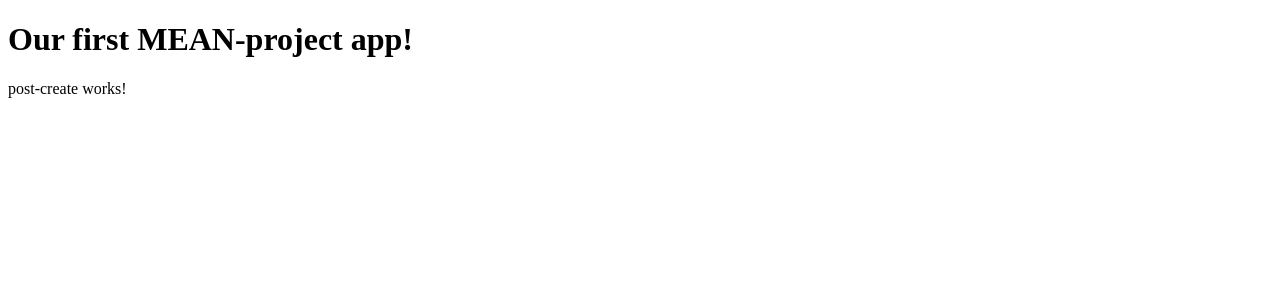
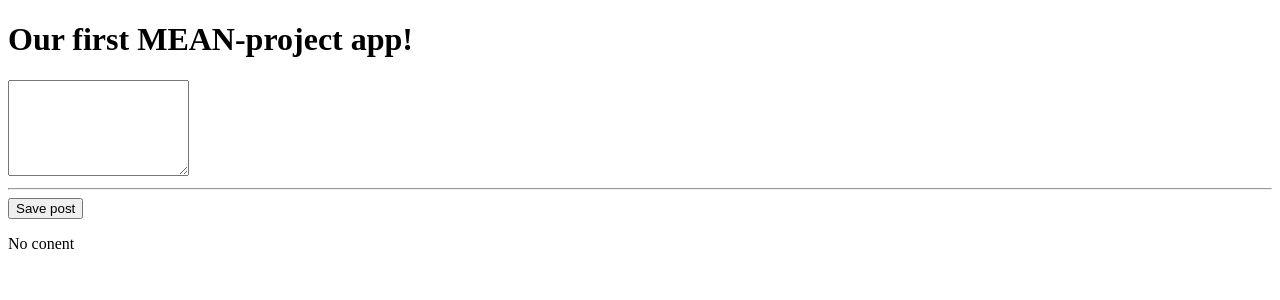
Before and after one commit to joaorelogio/MEAN-project, an Angular app: page / in a window 1280 px wide. Shown: the top 300 px of the page. Built offline with nearby package versions, Linux system fonts and the light colour scheme.

Commit message:
Working in component post-create

```diff
--- a/src/app/app.component.html
+++ b/src/app/app.component.html
@@ -4,4 +4,4 @@
 
 <app-post-create></app-post-create>
 
-<router-outlet></router-outlet>
+<!-- <router-outlet></router-outlet> -->
--- a/src/app/app.module.ts
+++ b/src/app/app.module.ts
@@ -1,5 +1,6 @@
 import { BrowserModule } from '@angular/platform-browser';
 import { NgModule } from '@angular/core';
+import { FormsModule } from '@angular/forms';
 
 import { AppRoutingModule } from './app-routing.module';
 import { AppComponent } from './app.component';
@@ -12,7 +13,8 @@ import { PostCreateComponent } from './posts/post-create/post-create.component';
   ],
   imports: [
     BrowserModule,
-    AppRoutingModule
+    AppRoutingModule,
+    FormsModule
   ],
   providers: [],
   bootstrap: [AppComponent]
--- a/src/app/posts/post-create/post-create.component.html
+++ b/src/app/posts/post-create/post-create.component.html
@@ -1,3 +1,4 @@
-<p>
-  post-create works!
-</p>
+<textarea rows="6" [(ngModel)]="enteredValue"></textarea>
+<hr/>
+<button (click)="onAddPost()">Save post</button>
+<p>{{ newPost }}</p>
--- a/src/app/posts/post-create/post-create.component.ts
+++ b/src/app/posts/post-create/post-create.component.ts
@@ -7,9 +7,16 @@ import { Component, OnInit } from '@angular/core';
 })
 export class PostCreateComponent implements OnInit {
 
+  enteredValue: string;
+  newPost = 'No conent';
+
   constructor() { }
 
   ngOnInit() {
   }
 
+  onAddPost() {
+    this.newPost = this.enteredValue;
+  }
+
 }
```
